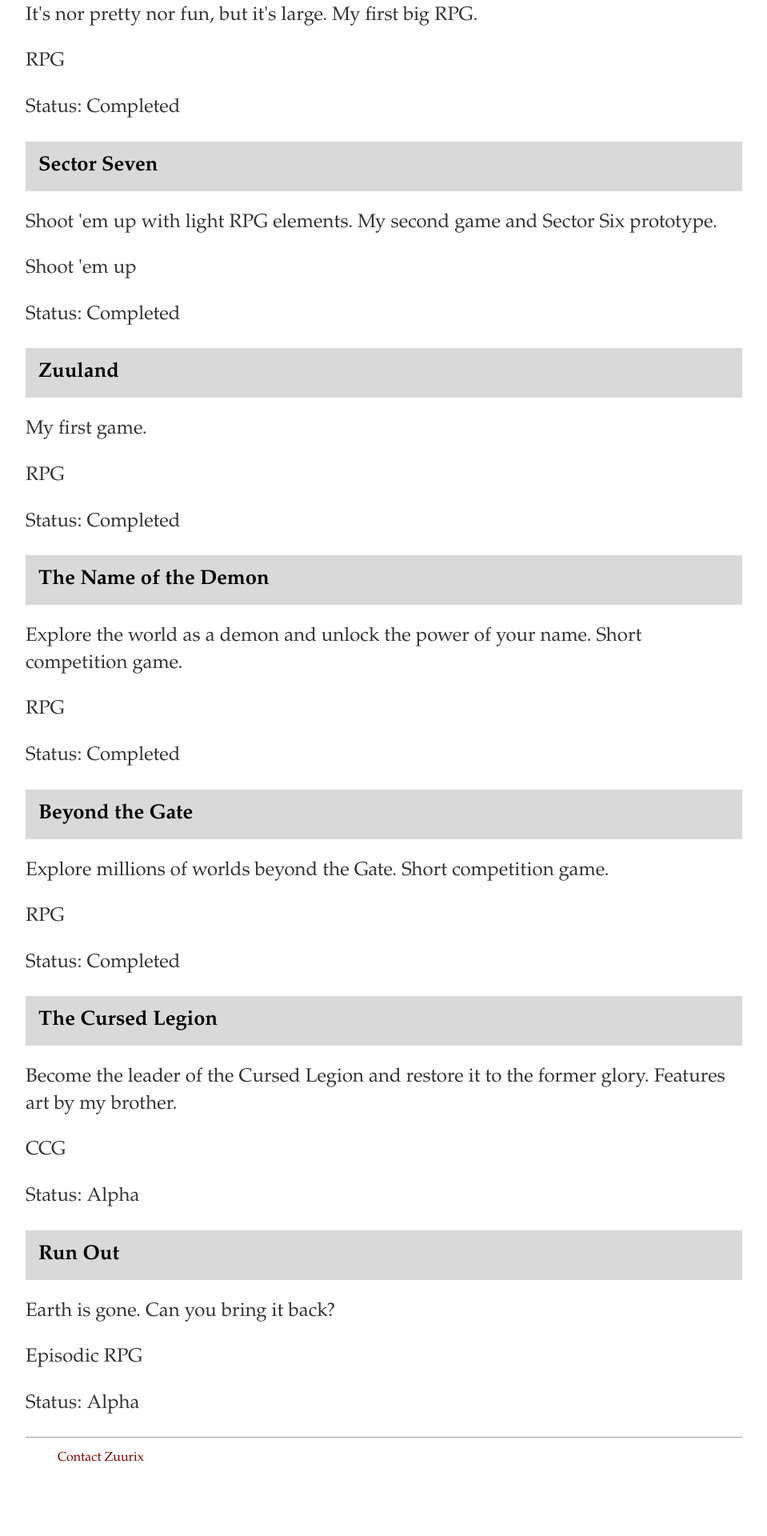
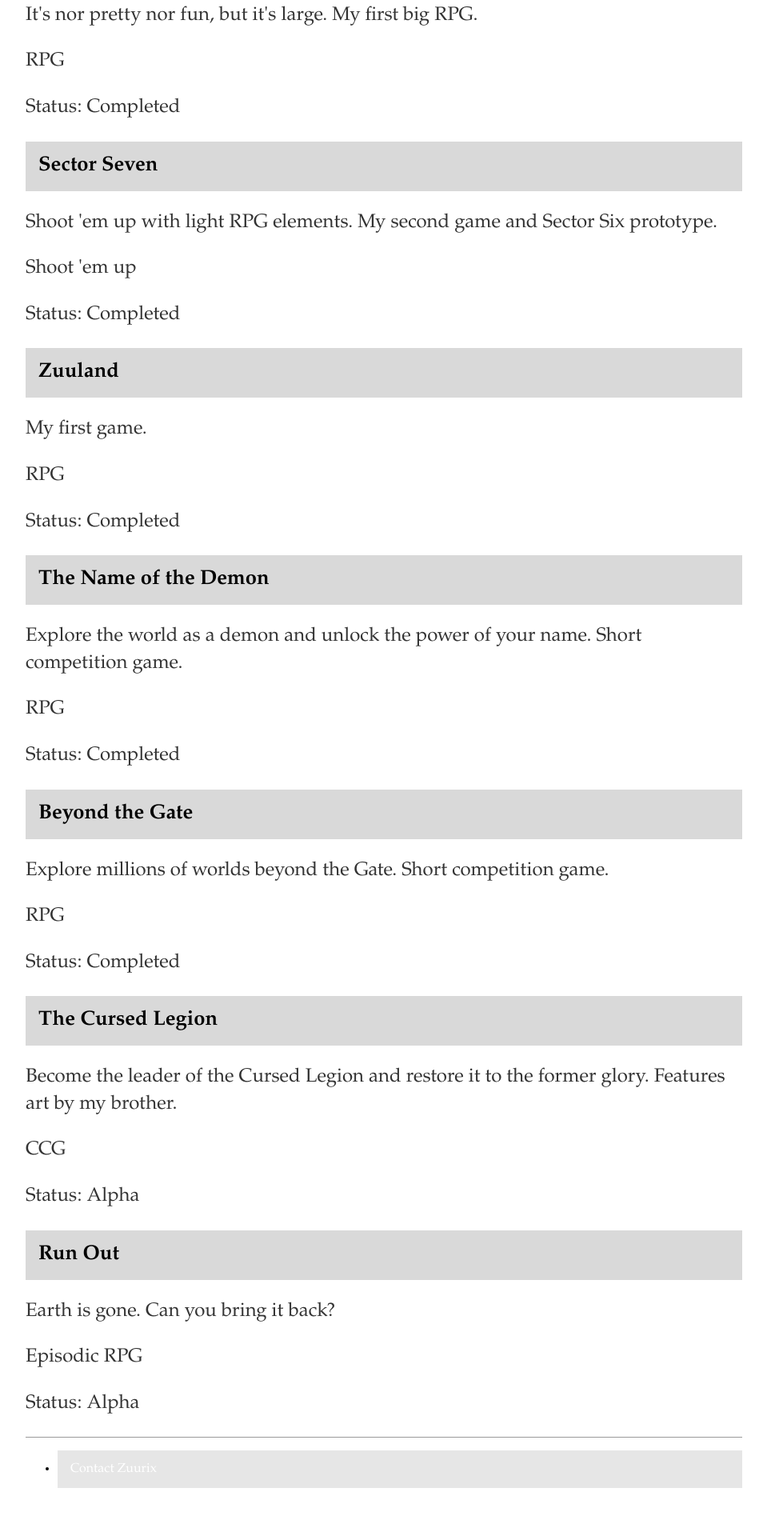
Before and after one commit to Phoebe3663/Zuurix.github.io, a Jekyll site: the page built from games/index.html, in a window 1280 px wide. Shown: the part 804-2724 px from the top of the page at 80% size, without its empty margins (160-1119 px from the left). Built offline with Jekyll 4.4.1, drawn with Linux system fonts in a browser that asks for light colours; before the commit the page ends 2696 px from its top, so only the background shows below that.

Commit message:
Update main.css

```diff
--- a/css/main.css
+++ b/css/main.css
@@ -70,11 +70,19 @@ footer {
     margin-right: 0px;
 }
 
-footer ul li {
-    font-family: "Palatino Linotype", "Book Antiqua", "Palatino", serif;
-    display: inline;
-    margin-right: 0px;
+footer li a {
+    background-color: #e6e6e6;
+    display: block;
+    color: white;
+    padding: 14px 16px;
+    text-decoration: none;
 }
+
+footer li a:hover {
+    background-color: #800000;
+    text-decoration: none;
+}
+
 
 ul.posts {
     font-family: "Palatino Linotype", "Book Antiqua", "Palatino", serif;
```
